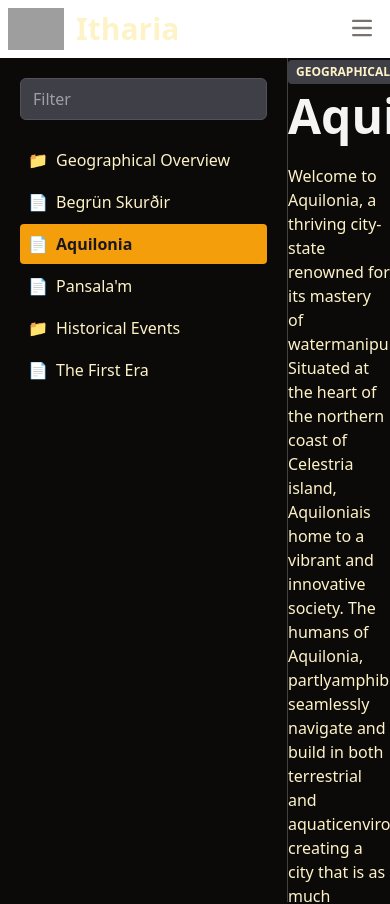
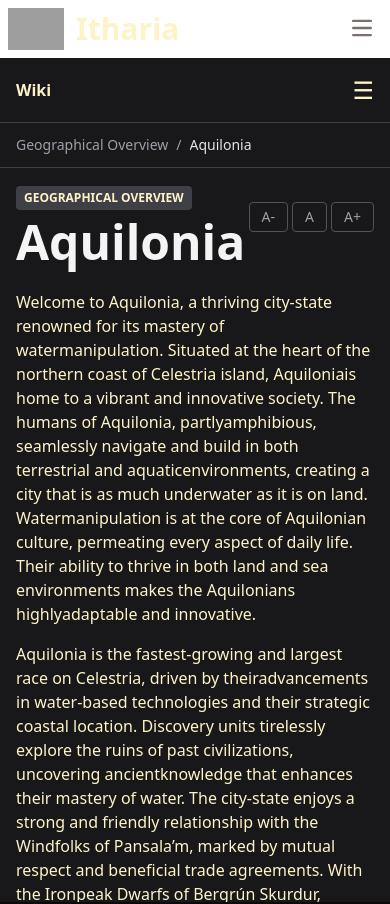
Before and after one commit to Hubinatorr/itharia, a Vue app: page /wiki/aquilonia in a window 390 px wide. Shown: the top 904 px of the page. Built offline with nearby package versions, Linux system fonts and the light colour scheme; grey boxes are pictures that could not be loaded.

Commit message:
wiki mobile fix

```diff
--- a/src/components/wiki/WikiContent.vue
+++ b/src/components/wiki/WikiContent.vue
@@ -1,15 +1,13 @@
 <template>
-    <main class="flex-grow md:p-12 overflow-y-auto">
+    <main class="flex-grow md:p-8 sm:px overflow-y-auto">
         <div v-if="page">
-            <div class="content-body">
-                <div class="flex-row flex">
+            <div class="content-body p-4">
+                <div class="flex md:flex-row sm:flex-col">
                     <div>
                         <span class="inline-block bg-zinc-700 px-2 py-1 text-xs font-bold rounded mb-2">{{ page.category }}</span>
                         <h1 class="text-5xl font-bold mb-6 text-zinc-100">{{ page.title }}</h1>
                     </div>
                     <div class="flex justify-end items-center text-sm text-zinc-400 mb-10 ml-auto">
-                        <div class="meta-info mr-6">Updated on: {{ page.lastUpdated }}</div>
-
                         <div class="font-controls flex items-center space-x-1">
                             <button
                                     @click="changeFontSize(-0.1)"
@@ -56,41 +54,33 @@ import {wikiPages} from './wikiData.js';
 
 const route = useRoute();
 
-// Získanie ID stránky z URL
 const pageId = computed(() => route.params.pageId);
 
-// Nájdenie obsahu stránky na základe ID
 const page = computed(() => {
     return pageId.value ? wikiPages[pageId.value] : null;
 });
 
-// ===== LOGIKA PRE ZMENU VEĽKOSTI PÍSMA =====
-const BASE_FONT_SIZE = 1; // Základná veľkosť v 'rem' (typicky 16px)
+const BASE_FONT_SIZE = 1;
 const currentFontSize = ref(BASE_FONT_SIZE);
 
-// Funkcia na zväčšenie/zmenšenie písma
 function changeFontSize(amount) {
-    // Pridáme limit, aby text nebol príliš malý alebo veľký
     const newSize = currentFontSize.value + amount;
     if (newSize >= 0.7 && newSize <= 1.5) {
         currentFontSize.value = newSize;
     }
 }
 
-// Funkcia na resetovanie veľkosti písma
 function resetFontSize() {
     currentFontSize.value = BASE_FONT_SIZE;
 }
 
-// Sledovač (watcher), ktorý resetuje veľkosť písma pri prechode na novú stránku
 watch(pageId, () => {
     resetFontSize();
 });
-// ===== KONIEC LOGIKY PRE PÍSMO =====
+
 </script>
 
 <style scoped>
-/* Pridáme jemné vylepšenia, napríklad pre plynulú zmenu veľkosti */
 .prose {
     transition: font-size 0.2s ease-in-out;
 }
--- a/src/components/wiki/WikiLayout.vue
+++ b/src/components/wiki/WikiLayout.vue
@@ -1,12 +1,34 @@
 <template>
-    <div class="flex h-screen w-full">
-        <WikiSidebar/>
+    <div class="flex h-screen bg-zinc-900 w-full">
+        <WikiSidebar class="hidden md:flex flex-col" />
 
-        <WikiContent/>
+        <div class="flex-1 flex flex-col min-w-0 h-screen">
+
+            <header class="flex-shrink-0 flex items-center justify-between p-4 border-b border-zinc-700 md:hidden">
+                <span class="font-bold">Wiki</span>
+                <button @click="isMobileNavOpen = true" class="text-2xl">
+                    &#9776;
+                </button>
+            </header>
+
+            <WikiBreadcrumbs />
+
+            <WikiContent class="flex-1 overflow-y-auto" />
+        </div>
+
+        <WikiMobileNav
+                :is-open="isMobileNavOpen"
+                @close="isMobileNavOpen = false"
+        />
     </div>
 </template>
 
 <script setup>
 import WikiSidebar from './WikiSidebar.vue';
 import WikiContent from './WikiContent.vue';
+import {ref} from "vue";
+import WikiMobileNav from "./WikiMobileNav.vue";
+import WikiBreadcrumbs from "./WikiBreadcrumbs.vue";
+
+const isMobileNavOpen = ref(false);
 </script>
--- a/src/components/wiki/WikiMobileNav.vue
+++ b/src/components/wiki/WikiMobileNav.vue
@@ -15,7 +15,7 @@
                     :node="node"
                     :level="0"
                     :active-page-id="activePageId"
-                    @select-page="onPageSelect"
+                    @click="onPageSelect"
             />
         </nav>
     </div>
@@ -36,7 +36,6 @@ const route = useRoute();
 const activePageId = computed(() => route.params.pageId);
 
 function onPageSelect() {
-    // Po kliknutí na link zatvoríme menu
     emit('close');
 }
 </script>
--- a/src/components/wiki/WikiSidebar.vue
+++ b/src/components/wiki/WikiSidebar.vue
@@ -1,5 +1,5 @@
 <template>
-    <aside class="w-72 flex-shrink-0 p-5 border-r border-stone-700 overflow-y-auto">
+    <aside class="flex-shrink-0 p-5 border-r border-stone-700 overflow-y-auto">
         <div class="filter-container mb-5">
             <input
                     type="text"
--- a/src/components/wiki/WikiTreeNode.vue
+++ b/src/components/wiki/WikiTreeNode.vue
@@ -3,6 +3,7 @@
         <router-link
                 v-if="node.type === 'page'"
                 :to="`/wiki/${node.id}`"
+                @click="handlePageClick"
                 class="node-item flex items-center p-2 rounded cursor-pointer mb-0.5"
                 :class="{
         'hover:bg-zinc-700': node.id !== activePageId,
@@ -25,6 +26,7 @@
 
         <div v-if="isExpanded && node.children">
             <WikiTreeNode
+                    class="pl-2"
                     v-for="child in node.children"
                     :key="child.id"
                     :node="child"
@@ -38,6 +40,12 @@
 <script setup>
 import {ref} from 'vue';
 
+const emit = defineEmits(['select-page']);
+
+function handlePageClick() {
+    emit('select-page');
+}
+
 defineProps({
     node: Object,
     level: Number,
```
